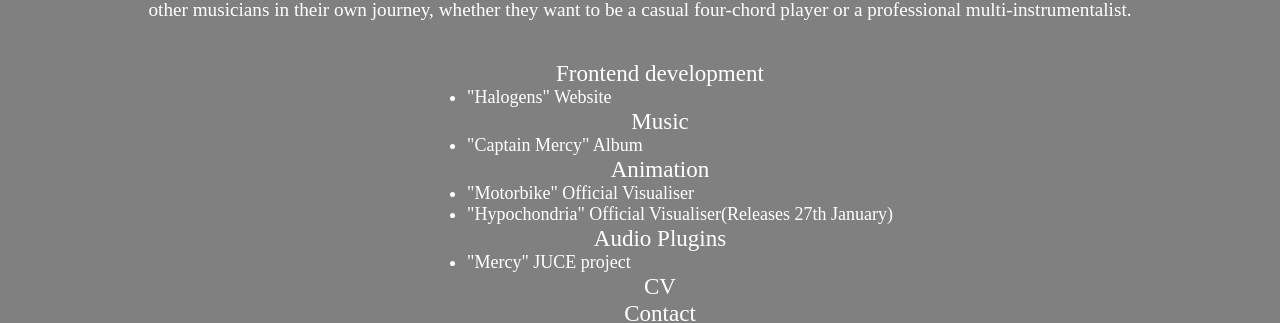
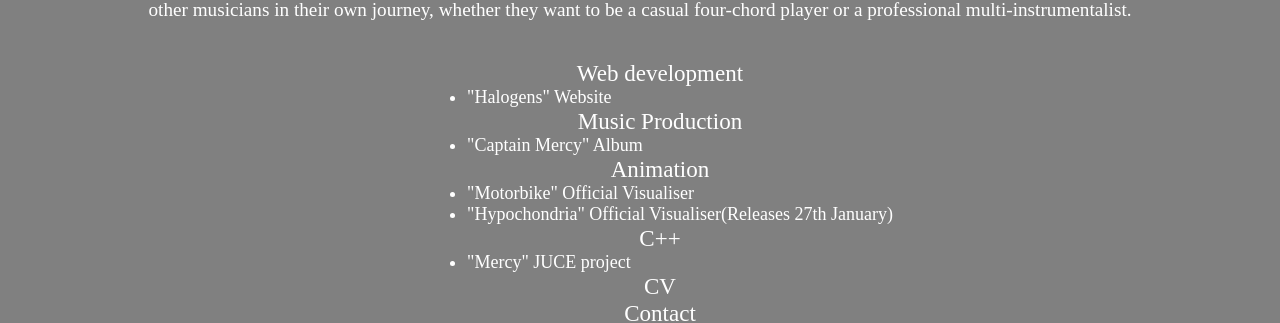
Before and after one commit to kainbryanjones/kainbryanjones, a React (Create React App) app: page / in a window 1280 px wide. Shown: the part 435-758 px from the top of the page. Built offline with nearby package versions, Linux system fonts and the light colour scheme; a web font is replaced by a local one.

Commit message:
Changed link titles

```diff
--- a/src/App.js
+++ b/src/App.js
@@ -43,14 +43,14 @@
         <div className='menu-index'>
           <ul>
             <li>
-              Frontend development
+              Web development
               <ul>
                 <li>
                   <a href="https://www.halogensband.com">"Halogens" Website</a>
                 </li>
               </ul>
             </li>
-            <li>Music
+            <li>Music Production
               <ul>
                 <li>
                   <a href="https://www.youtube.com/playlist?list=PLT0QgQf0TBxEGjlBJ1yWk-iuxF3mjkVgh">"Captain Mercy" Album</a>
@@ -65,7 +65,7 @@
               </ul>
             </li>
             <li>
-              Audio Plugins
+              C++
               <ul>
               <li>
               <a href="https://github.com/kainbryanjones/Mercy">"Mercy" JUCE project</a>
```
